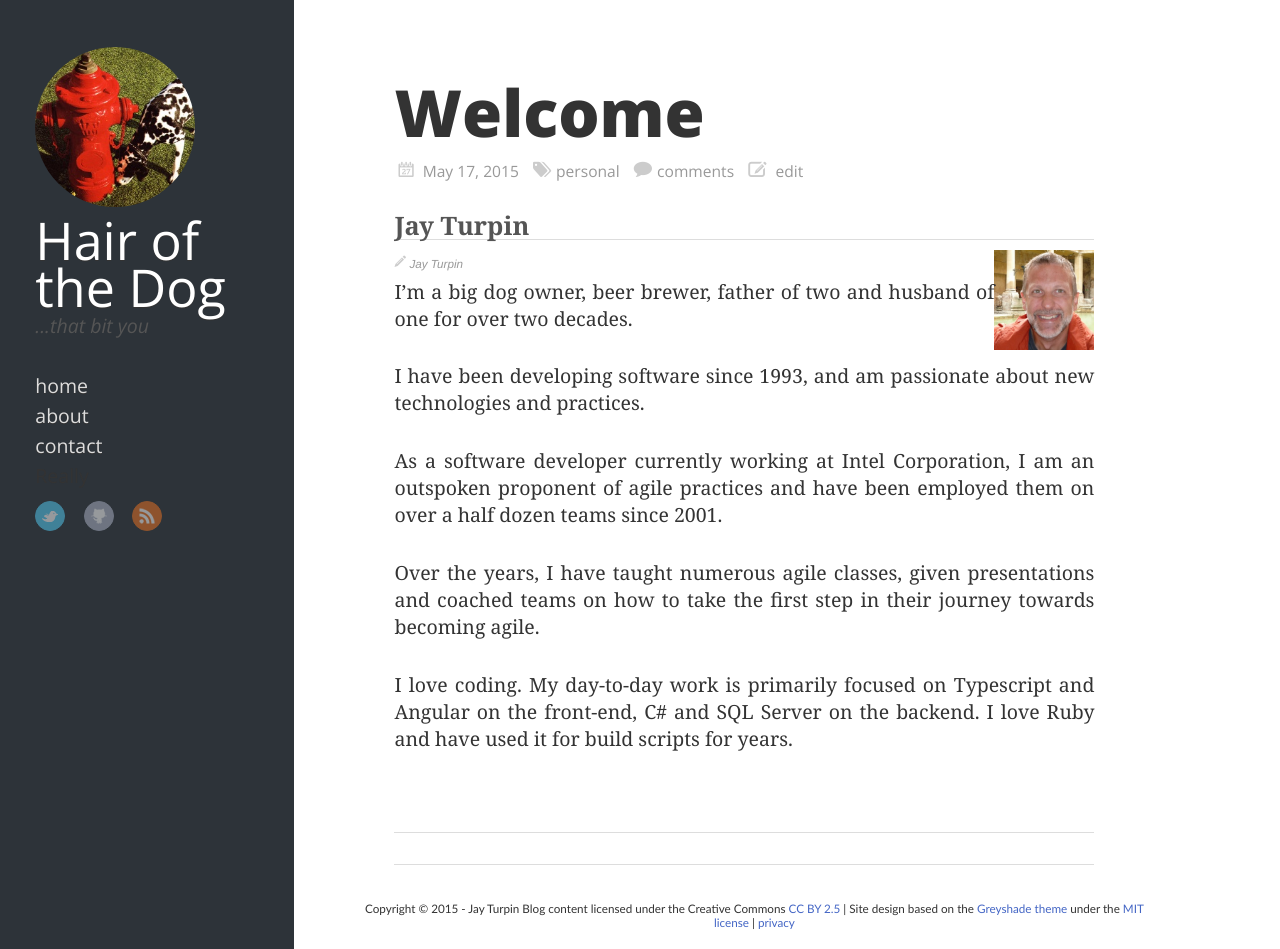
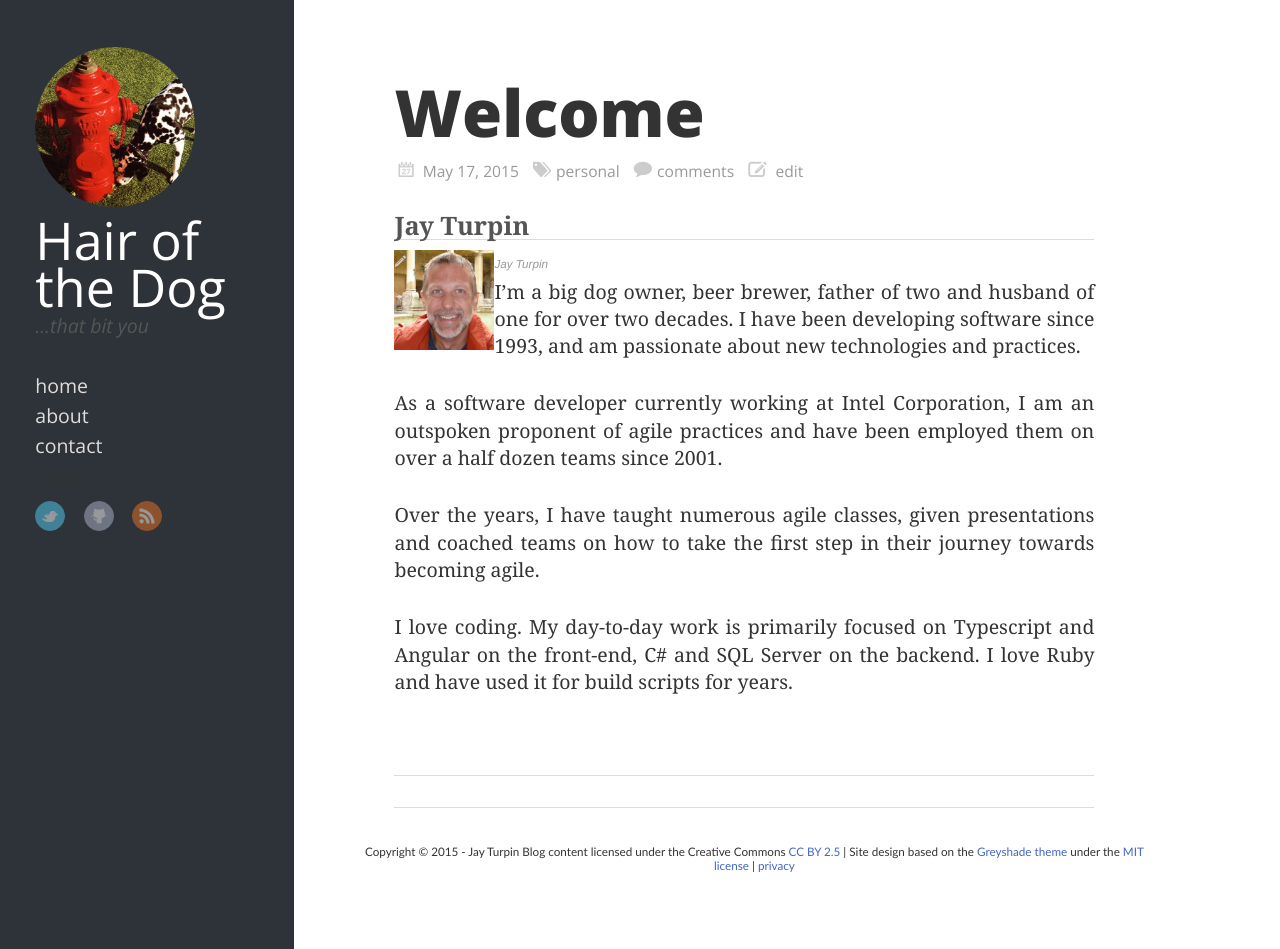
Before and after one commit to turp/jayturpin.com, a Jekyll site: the page built from _posts/2015/2015-05-17-welcome.markdown, in a window 1280 px wide and 949 px high. Built offline with Jekyll 4.4.1, drawn with Linux system fonts in a browser that asks for light colours; nearby versions of some CDN libraries; Markdown is read by kramdown in place of the engine named in the settings; comment, search, counter and statistics services are not loaded.

Commit message:
Update 2015-05-17-welcome.markdown

```diff
--- a/_posts/2015/2015-05-17-welcome.markdown
+++ b/_posts/2015/2015-05-17-welcome.markdown
@@ -8,9 +8,7 @@
 
 ## Jay Turpin
 
-<img src="/images/JayTurpin-300x300.jpg" alt="Jay Turpin" height="100" width="100" style="float: right;"> I'm a big dog owner, beer brewer, father of two and husband of one for over two decades.
-
-I have been developing software since 1993, and am passionate about new technologies and practices.
+<img src="/images/JayTurpin-300x300.jpg" alt="Jay Turpin" height="100" width="100" style="float: left;"> I'm a big dog owner, beer brewer, father of two and husband of one for over two decades. I have been developing software since 1993, and am passionate about new technologies and practices.
 
 As a software developer currently working at Intel Corporation, I am an outspoken proponent of agile practices and have been employed them on over a half dozen teams since 2001.
 
```
